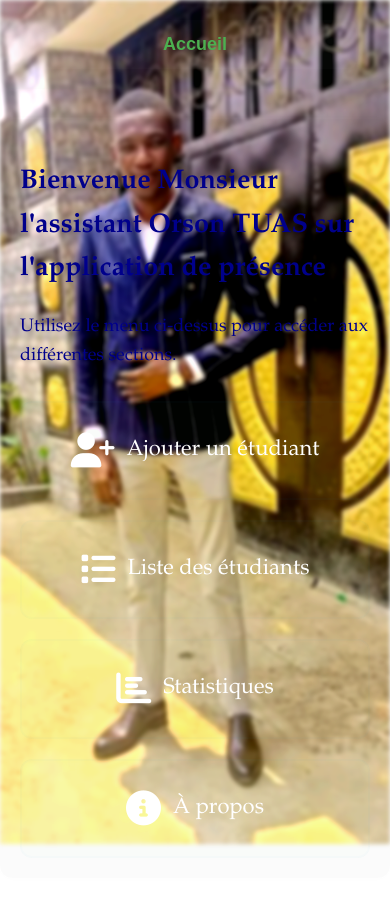
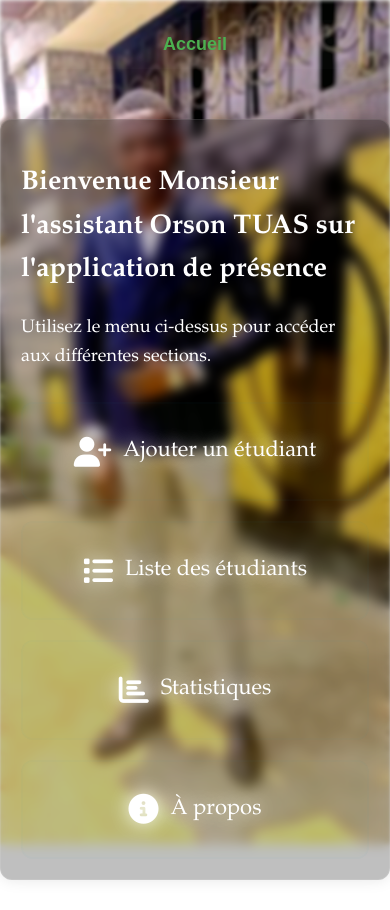
Before and after one commit to ONESIME07/Robot_present, a plain HTML site: page essaie.index.html in a window 390 px wide. Drawn offline with Linux system fonts and the light colour scheme.

Commit message:
Update essaie.index.html
Signed-off-by: ONESIME07 <nanikuton@gmail.com>

```diff
--- a/essaie.index.html
+++ b/essaie.index.html
@@ -9,9 +9,9 @@
       margin: 0;
       padding: 0;
       color: white;
+      background-color: transparent;
       position: relative;
       z-index: 0;
-      background-color: transparent;
     }
 
     body::before {
@@ -71,17 +71,15 @@
       padding: 40px;
       max-width: 1200px;
       margin: 30px auto;
-      background: rgba(0, 0, 0, 0.015);
+      background: rgba(0, 0, 0, 0.25);
+      backdrop-filter: blur(6px);
+      -webkit-backdrop-filter: blur(6px);
       border-radius: 12px;
-      box-shadow: 0 0 15px rgba(0,0,0,0.01);
+      box-shadow: 0 0 15px rgba(0,0,0,0.1);
+      border: 1px solid rgba(255, 255, 255, 0.1);
       font-size: 22px;
       line-height: 1.6;
-      animation: couleur-cycle 5s infinite alternate;
-    }
-
-    @keyframes couleur-cycle {
-      0%   { color: red; }
-      100% { color: darkblue; }
+      color: white;
     }
 
     .liens-grid {
@@ -101,11 +99,21 @@
       padding: 30px;
       border-radius: 12px;
       box-shadow: 0 0 10px rgba(0,0,0,0.005);
-      font-size: 22px;
+      font-size: 26px;
       color: white;
       text-decoration: none;
       text-align: center;
       transition: background-color 0.3s ease, transform 0.2s ease;
+      animation: blink-white 1.5s infinite alternate;
+    }
+
+    .lien-acceuil i {
+      font-size: 36px;
+    }
+
+    @keyframes blink-white {
+      0%   { text-shadow: 0 0 5px white; }
+      100% { text-shadow: 0 0 20px white; }
     }
 
     .lien-acceuil:hover {
@@ -113,34 +121,13 @@
       transform: scale(1.02);
     }
 
-    .lien-acceuil i {
-      font-size: 35px;
-    }
-
     @media (max-width: 768px) {
-      .section {
-        padding: 20px;
-        font-size: 18px;
-      }
-
-      input, button, select {
-        font-size: 16px;
-        padding: 10px;
-      }
-
-      nav {
-        flex-direction: column;
-        align-items: center;
-      }
-
-      nav button, nav a {
-        width: 90%;
-        margin: 5px 0;
-      }
-
-      .liens-grid {
-        grid-template-columns: 1fr;
-      }
+      .section { padding: 20px; font-size: 18px; }
+      input, button, select { font-size: 16px; padding: 10px; }
+      nav { flex-direction: column; align-items: center; }
+      nav button, nav a { width: 90%; margin: 5px 0; }
+      .lien-acceuil { font-size: 22px; }
+      .lien-acceuil i { font-size: 30px; }
     }
   </style>
 
```
